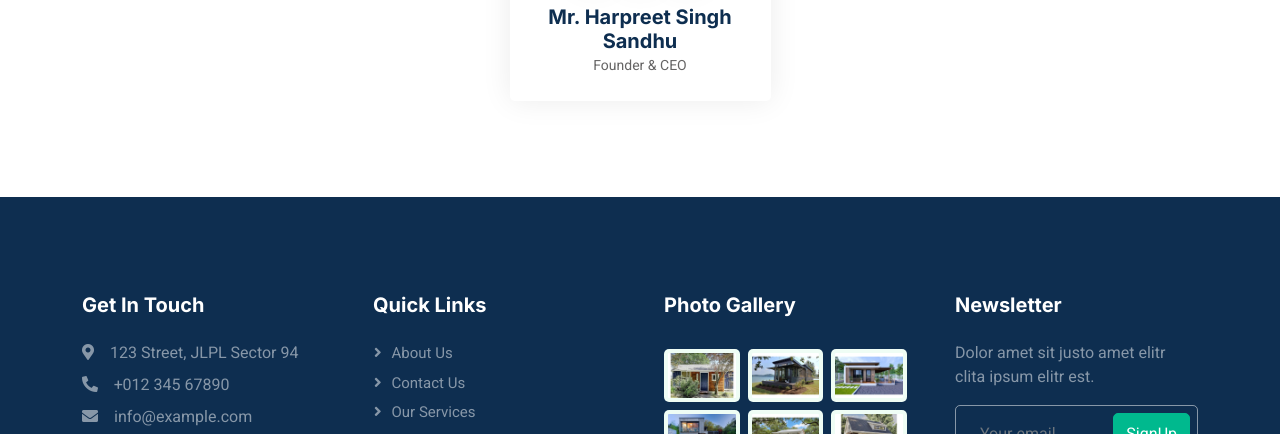
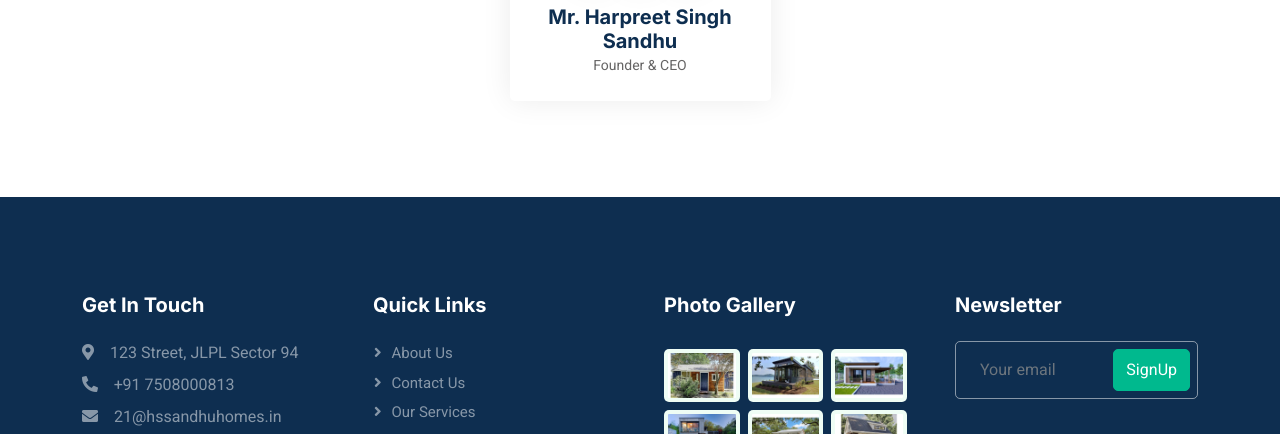
Before and after one commit to atultiwaree/hssandhu, a plain HTML site: page about.html in a window 1280 px wide. Shown: the part 2375-2809 px from the top of the page. Drawn offline with nearby package versions, Linux system fonts and the light colour scheme.

Commit message:
Aug 17 2nd push

```diff
--- a/about.html
+++ b/about.html
@@ -15,7 +15,8 @@
         <!-- Google Web Fonts -->
         <link rel="preconnect" href="https://fonts.googleapis.com">
         <link rel="preconnect" href="https://fonts.gstatic.com" crossorigin>
-    <link href="https://fonts.googleapis.com/css2?family=Heebo:wght@400;500;600&family=Inter:wght@700;800&display=swap" rel="stylesheet">
+        <link href="https://fonts.googleapis.com/css2?family=Heebo:wght@400;500;600&family=Inter:wght@700;800&display=swap"
+            rel="stylesheet">
 
         <!-- Icon Font Stylesheet -->
         <link href="https://cdnjs.cloudflare.com/ajax/libs/font-awesome/5.10.0/css/all.min.css" rel="stylesheet">
@@ -35,7 +36,8 @@
     <body>
         <div class="container-xxl bg-white p-0">
             <!-- Spinner Start -->
-        <div id="spinner" class="show bg-white position-fixed translate-middle w-100 vh-100 top-50 start-50 d-flex align-items-center justify-content-center">
+            <div id="spinner" class="show bg-white position-fixed translate-middle w-100 vh-100 top-50 start-50 d-flex align-items-center
+                justify-content-center">
                 <div class="spinner-border text-primary" style="width: 3rem; height: 3rem;" role="status">
                     <span class="sr-only">Loading...</span>
                 </div>
@@ -238,8 +240,8 @@
                         <div class="col-lg-3 col-md-6">
                             <h5 class="text-white mb-4">Get In Touch</h5>
                             <p class="mb-2"><i class="fa fa-map-marker-alt me-3"></i>123 Street, JLPL Sector 94</p>
-                        <p class="mb-2"><i class="fa fa-phone-alt me-3"></i>+012 345 67890</p>
-                        <p class="mb-2"><i class="fa fa-envelope me-3"></i>info@example.com</p>
+                            <p class="mb-2"><i class="fa fa-phone-alt me-3"></i>+91 7508000813</p>
+                            <p class="mb-2"><i class="fa fa-envelope me-3"></i>21@hssandhuhomes.in</p>
                             <div class="d-flex pt-2">
                                 <a class="btn btn-outline-light btn-social" href=""><i class="fab fa-twitter"></i></a>
                                 <a class="btn btn-outline-light btn-social" href=""><i class="fab fa-facebook-f"></i></a>
@@ -280,7 +282,6 @@
                         </div>
                         <div class="col-lg-3 col-md-6">
                             <h5 class="text-white mb-4">Newsletter</h5>
-                        <p>Dolor amet sit justo amet elitr clita ipsum elitr est.</p>
                             <div class="position-relative mx-auto" style="max-width: 400px;">
                                 <input class="form-control bg-transparent w-100 py-3 ps-4 pe-5" type="text" placeholder="Your email">
                                 <button type="button" class="btn btn-primary py-2 position-absolute top-0 end-0 mt-2 me-2">SignUp</button>
```
Also changed, not shown: contact.html (+2 -3 lines), index.html (+2 -3 lines), property-agent.html (+2 -3 lines), property-list.html (+2 -3 lines), property-type.html (+2 -3 lines), testimonial.html (+2 -3 lines). Lines whose indentation alone changed are shown as unchanged.
